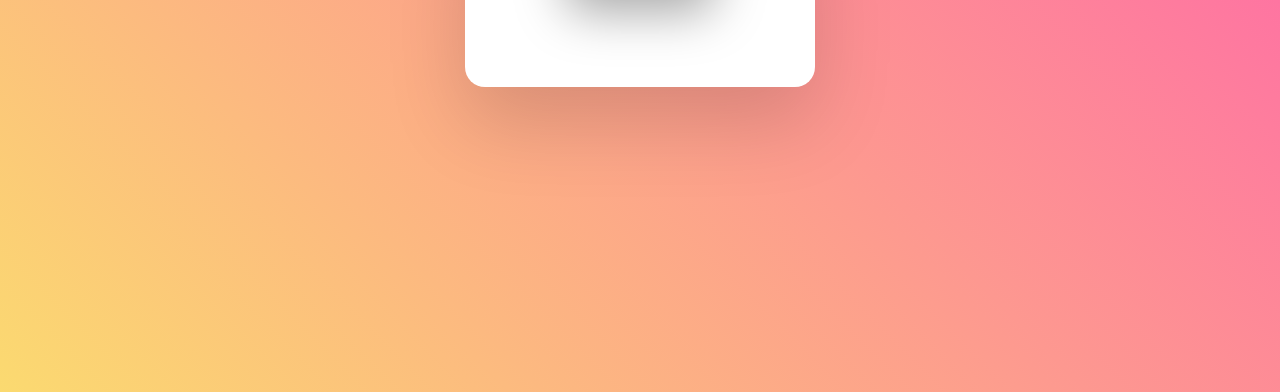
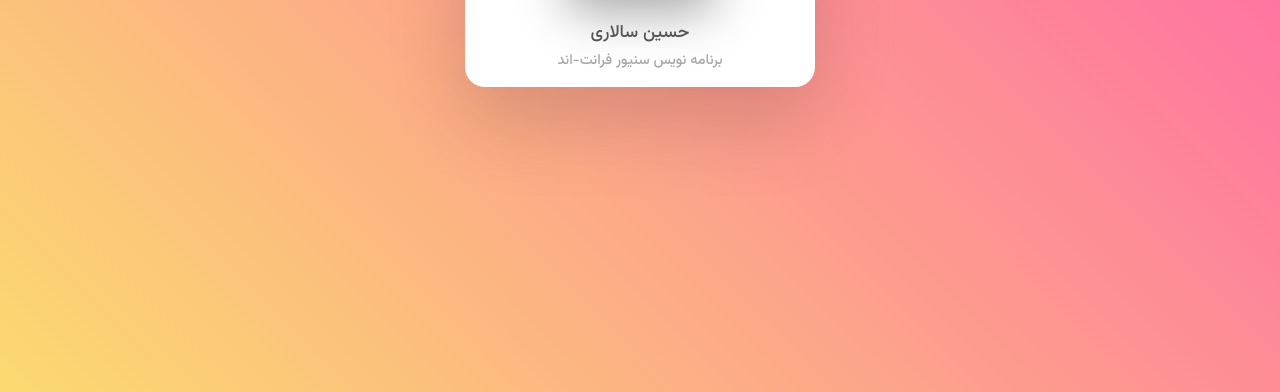
Before and after one commit to Hooseinsalari/animated-profile-card, a plain HTML site: page index.html in a window 1280 px wide. Shown: the part 408-800 px from the top of the page. Drawn offline with Linux system fonts and the light colour scheme.

Commit message:
add data and finish project

```diff
--- a/index.html
+++ b/index.html
@@ -12,6 +12,21 @@
         <div class="card__img">
             <img src="./image/logo.jpg" alt="logo">
         </div>
+
+        <div class="card__content">
+            <div class="card__detail">
+                <h2>حسین سالاری<br /><span>برنامه نویس سنیور فرانت-اند</span></h2>
+                <div class="card__data">
+                    <h3>پست‌‍‌ها<br /><span>250</span></h3>
+                    <h3>دنبال‌کنندها<br /><span>1M</span></h3>
+                    <h3>دنبال‌شوندها<br /><span>200</span></h3>
+                </div>
+                <div class="card__btn">
+                    <button>دنبال کردن</button>
+                    <button>پیام دادن</button>
+                </div>
+            </div>
+        </div>
     </div>
 </body>
 </html>
--- a/style.css
+++ b/style.css
@@ -4,10 +4,10 @@
     padding: 0;
     margin: 0;
     box-sizing: border-box;
+    font-family: 'Vazirmatn', sans-serif;
 }
 
 body {
-    font-family: 'Vazirmatn', sans-serif;
     display: flex;
     align-items: center;
     justify-content: center;
@@ -51,3 +51,75 @@ img {
     width: 250px;
     height: 250px;
 }
+
+.card__content {
+    width: 100%;
+    height: 100%;
+    display: flex;
+    justify-content: center;
+    align-items: flex-end;
+    position: absolute;
+    overflow: hidden;
+    transition: .5s;
+}
+
+.card__detail {
+    text-align: center;
+    padding: 40px;
+    width: 100%;
+    transition: .5s;
+    transform: translateY(160px);
+}
+
+.card:hover .card__detail {
+    transform: translateY(0);
+}
+
+.card__detail h2 {
+    font-size: 1.1rem;
+    color: #555;
+    font-weight: 500;
+    line-height: 1.7rem;
+}
+
+.card__detail span {
+    font-size: .9rem;
+    font-weight: 500;
+    opacity: .5;
+}
+
+.card__data {
+    display: flex;
+    align-items: center;
+    justify-content: space-between;
+    margin: 20px 0;
+}
+
+.card__data h3 {
+    font-size: .9rem;
+    color: #555;
+}
+
+.card__btn {
+    display: flex;
+    align-items: center;
+    justify-content: space-between;
+}
+
+.card__btn button{
+    border: none;
+    outline: none;
+    padding: 10px 30px;
+    font-size: 1rem;
+    border-radius: 5px;
+    background-color: #ff5cad;
+    color: #fff;
+    font-weight: 500;
+    cursor: pointer;
+}
+
+.card__btn button:nth-child(1) {
+    border: 1px solid #999;
+    background-color: #fff;
+    color: #999;
+}
```
